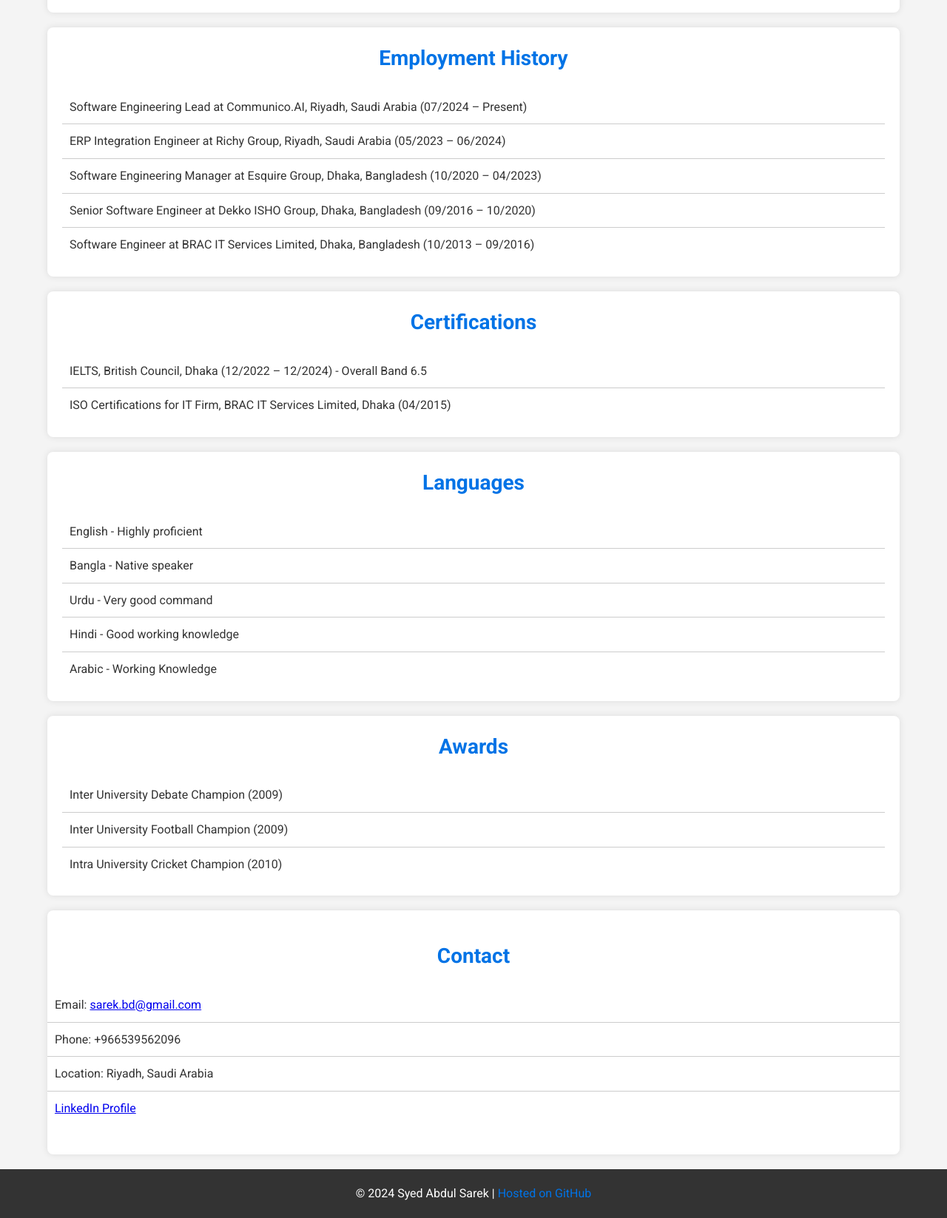
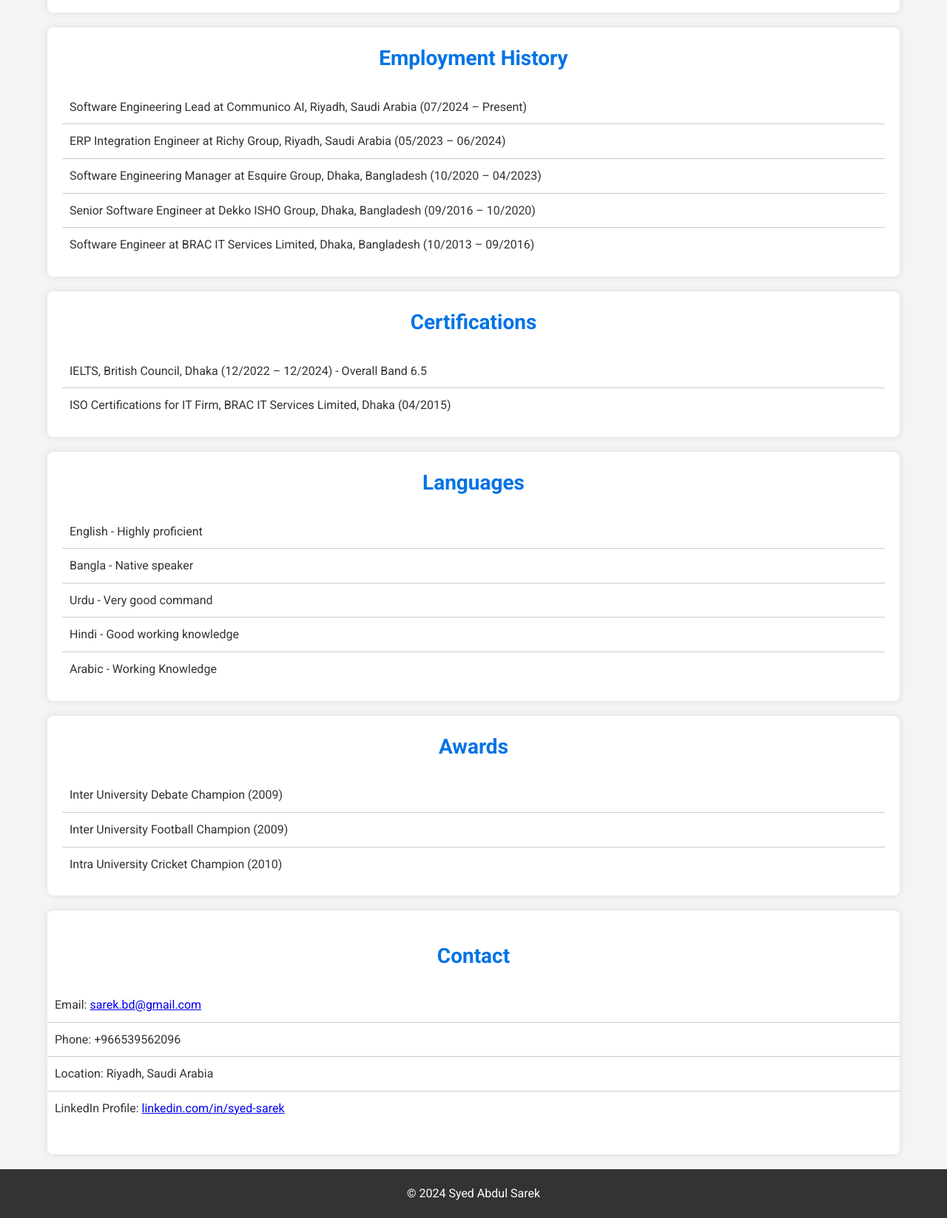
Before and after one commit to syed-sarek/syed-sarek.github.io, a plain HTML site: page index.html in a window 1280 px wide. Shown: the part 1102-2749 px from the top of the page at 74% size. Drawn offline with Linux system fonts and the light colour scheme.

Commit message:
Portfolio Update 2

```diff
--- a/index.html
+++ b/index.html
@@ -118,7 +118,7 @@
         <!-- Profile Section -->
         <section id="profile" class="profile">
             <h2>Profile</h2>
-            <p>Dedicated and results-oriented IT professional with over a decade of experience in software engineering and ERP across diverse industries. Proven track record of driving efficiency, reducing paperwork, and enhancing workflow processes through innovative technological solutions. Proficient in leading cross-functional teams, managing IT infrastructure, and ensuring seamless integration of enterprise systems.</p>
+            <p>Dedicated and results-oriented IT professional with eleven years of experience in software engineering and ERP across diverse industries. Proven track record of driving efficiency, reducing paperwork, and enhancing workflow processes through innovative technological solutions. Proficient in leading cross-functional teams, managing IT infrastructure, and ensuring seamless integration of enterprise systems.</p>
         </section>
 
         <!-- Skills Section -->
@@ -149,7 +149,7 @@
         <section id="employment" class="employment">
             <h2>Employment History</h2>
             <ul>
-                <li>Software Engineering Lead at Communico.AI, Riyadh, Saudi Arabia (07/2024 – Present)</li>
+                <li>Software Engineering Lead at Communico AI, Riyadh, Saudi Arabia (07/2024 – Present)</li>
                 <li>ERP Integration Engineer at Richy Group, Riyadh, Saudi Arabia (05/2023 – 06/2024)</li>
                 <li>Software Engineering Manager at Esquire Group, Dhaka, Bangladesh (10/2020 – 04/2023)</li>
                 <li>Senior Software Engineer at Dekko ISHO Group, Dhaka, Bangladesh (09/2016 – 10/2020)</li>
@@ -195,14 +195,14 @@
                 <li>Email: <a href="mailto:sarek.bd@gmail.com">sarek.bd@gmail.com</a></li>
                 <li>Phone: +966539562096</li>
                 <li>Location: Riyadh, Saudi Arabia</li>
-                <li><a href="https://www.linkedin.com/in/syed-sarek" target="_blank">LinkedIn Profile</a></li>
+                <li>LinkedIn Profile: <a href="https://www.linkedin.com/in/syed-sarek" target="_blank">linkedin.com/in/syed-sarek</a></li>
             </ul>
         </section>
 
     </div>
 
     <footer>
-        <p>© 2024 Syed Abdul Sarek | <a href="https://github.com/YOUR_GITHUB_USERNAME/YOUR_REPO_NAME">Hosted on GitHub</a></p>
+        <p>© 2024 Syed Abdul Sarek </p>
     </footer>
 
 </body>
```
